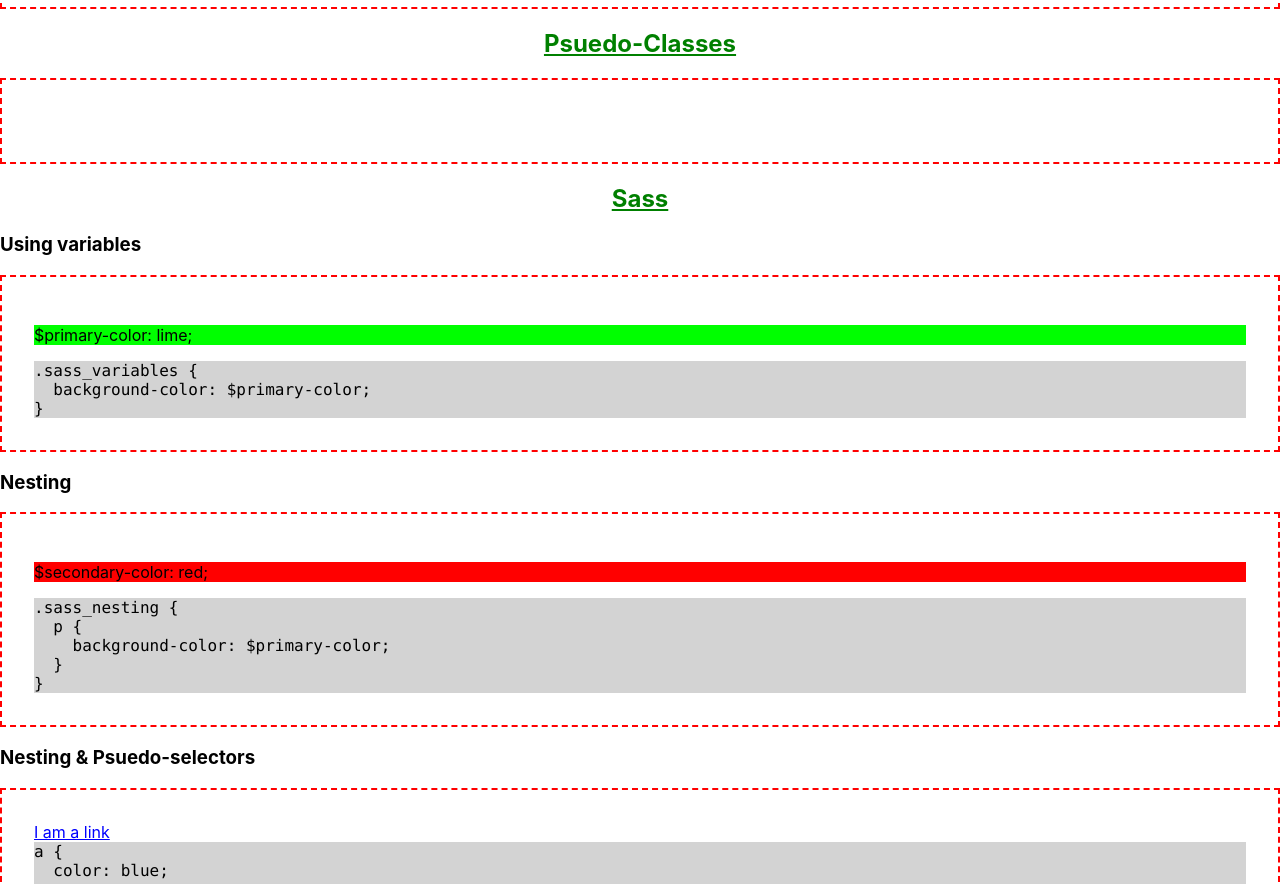
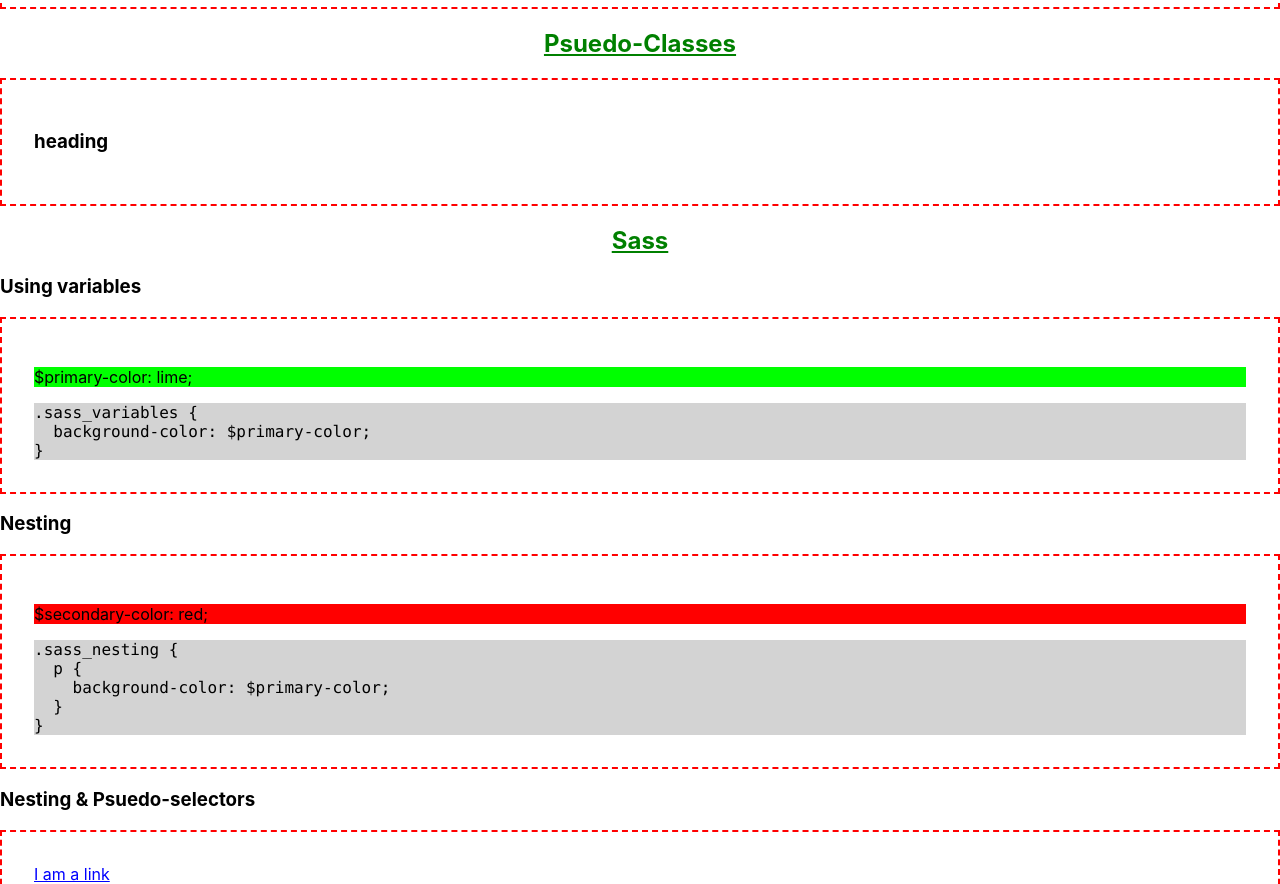
Before and after one commit to alexmkio/react-css-practice, a React (Create React App) app: page / in a window 1280 px wide. Shown: the part 3960-4844 px from the top of the page. Built offline with nearby package versions, Linux system fonts and the light colour scheme.

Commit message:
Correct build failures

```diff
--- a/src/components/PsuedoClasses/PsuedoClasses.js
+++ b/src/components/PsuedoClasses/PsuedoClasses.js
@@ -10,7 +10,7 @@
       </h2>
 
       <section>
-        <h3></h3>
+        <h3>heading</h3>
         <p></p>
         <code>
           {example1}
--- a/src/components/Selectors/Selectors.js
+++ b/src/components/Selectors/Selectors.js
@@ -16,8 +16,6 @@
 let example4 = `.adjacent_sibling_combinator + p {
   color: cyan;
 }`
-
-let example5 = ``
 
   return (
     <>
```
